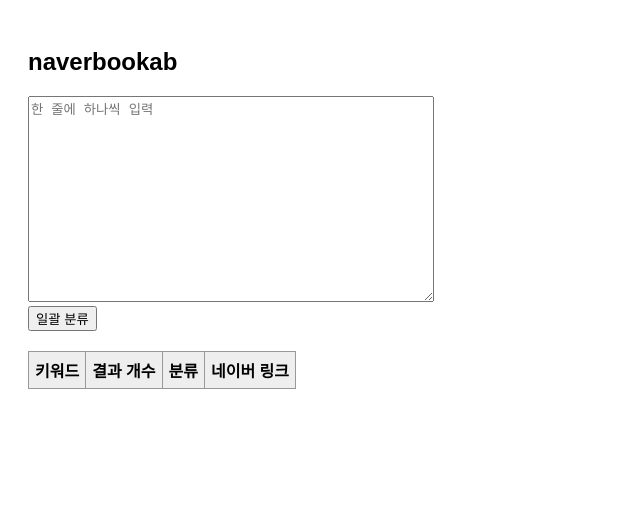
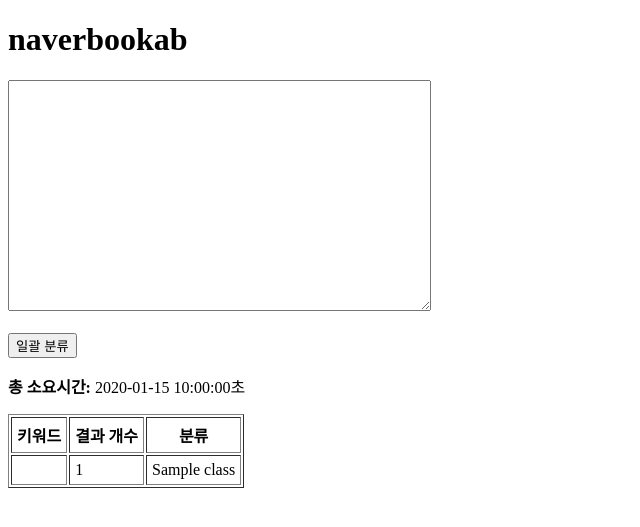
Before and after one commit to tvttvvv/naverbookab, a Python web app: template templates/index.html in a window 1280 px wide. Shown: the top 527 px of the page, without its empty margins (0-640 px from the left). Run offline with Jinja, Linux system fonts and the light colour scheme; the template is opened without the code that fills it: most values are stand-ins (such as "Sample title", 1, 10 or a date in 2020); lists and menus that the app fills with data are empty.

Commit message:
Update index.html

```diff
--- a/templates/index.html
+++ b/templates/index.html
@@ -1,75 +1,35 @@
 <!DOCTYPE html>
 <html>
 <head>
-<meta charset="UTF-8">
     <title>naverbookab</title>
-<style>
-body { font-family: Arial; padding: 20px; }
-textarea { width: 400px; height: 200px; }
-table { border-collapse: collapse; margin-top: 20px; }
-th, td { border: 1px solid #999; padding: 6px; }
-th { background: #eee; }
-</style>
 </head>
 <body>
+    <h1>naverbookab</h1>
 
-<h2>naverbookab</h2>
+    <form method="POST">
+        <textarea name="keywords" rows="15" cols="50"></textarea><br><br>
+        <button type="submit">일괄 분류</button>
+    </form>
 
-<textarea id="keywords" placeholder="한 줄에 하나씩 입력"></textarea><br>
-<button onclick="startSearch()">일괄 분류</button>
+    {% if total_time %}
+        <p><strong>총 소요시간:</strong> {{ total_time }}초</p>
+    {% endif %}
 
-<p id="timeInfo"></p>
-
-<table id="resultTable">
-<thead>
+    {% if results %}
+    <table border="1" cellpadding="5">
         <tr>
             <th>키워드</th>
             <th>결과 개수</th>
             <th>분류</th>
-<th>네이버 링크</th>
         </tr>
-</thead>
-<tbody></tbody>
+        {% for r in results %}
+        <tr>
+            <td>{{ r.keyword }}</td>
+            <td>{{ r.count }}</td>
+            <td>{{ r.class }}</td>
+        </tr>
+        {% endfor %}
     </table>
-
-<script>
-function startSearch() {
-    const raw = document.getElementById("keywords").value;
-    const keywords = raw.split("\n");
-
-    document.getElementById("timeInfo").innerText = "검색 중...";
-
-    fetch("/search", {
-        method: "POST",
-        headers: { "Content-Type": "application/json" },
-        body: JSON.stringify({ keywords: keywords })
-    })
-    .then(res => res.json())
-    .then(data => {
-        const tbody = document.querySelector("#resultTable tbody");
-        tbody.innerHTML = "";
-
-        data.results.forEach(item => {
-            const row = `
-                <tr>
-                    <td>${item.keyword}</td>
-                    <td>${item.count}</td>
-                    <td>${item.class}</td>
-                    <td><a href="${item.link}" target="_blank">열기</a></td>
-                </tr>
-            `;
-            tbody.innerHTML += row;
-        });
-
-        document.getElementById("timeInfo").innerText =
-            "총 소요시간: " + data.time + "초";
-    })
-    .catch(err => {
-        document.getElementById("timeInfo").innerText =
-            "오류 발생";
-    });
-}
-</script>
-
+    {% endif %}
 </body>
 </html>
```
Lines whose indentation alone changed are shown as unchanged.
